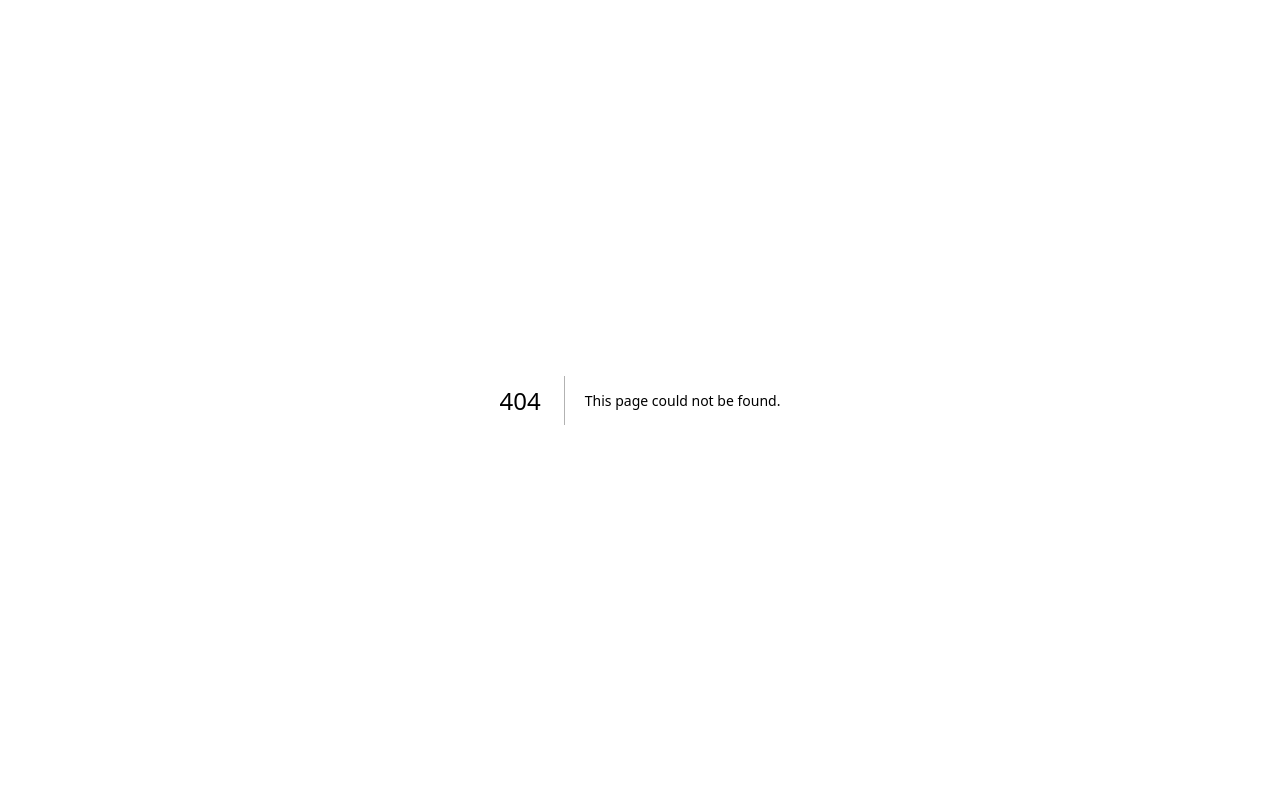
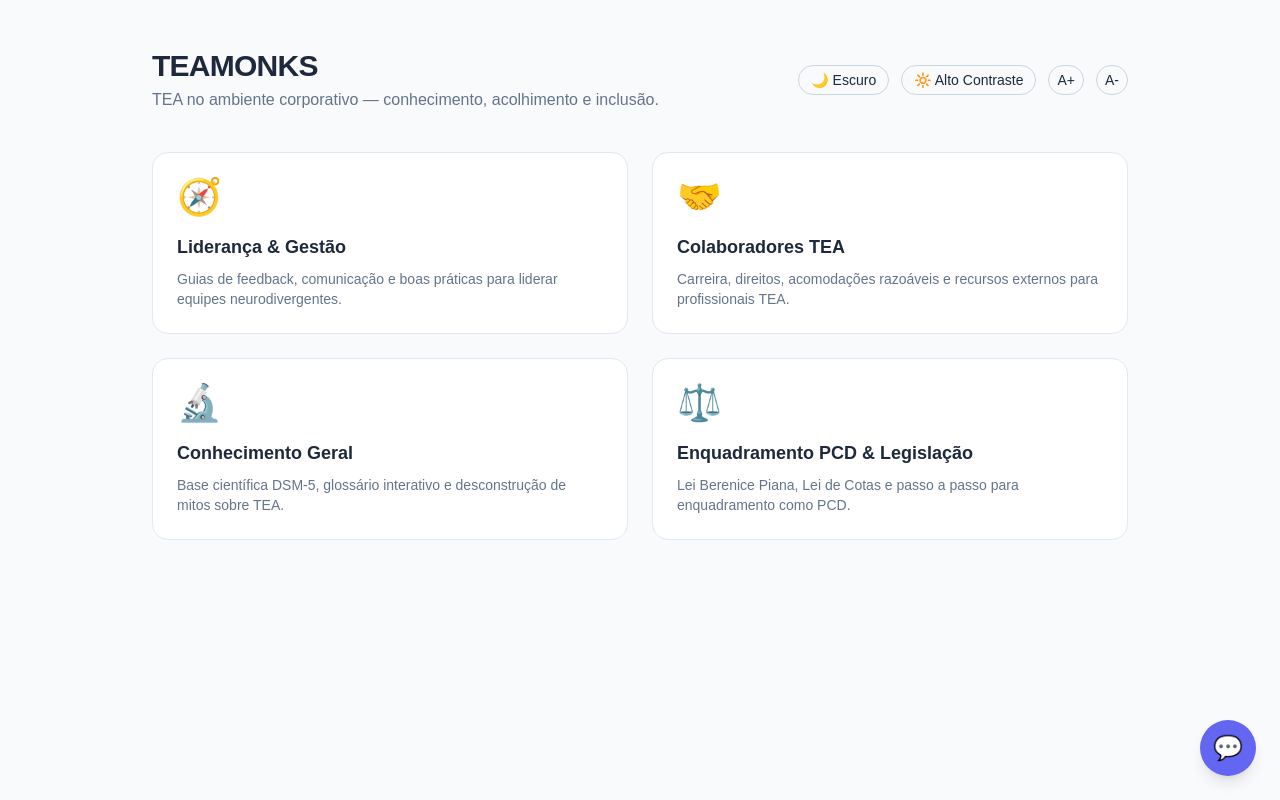
Before and after one commit to amoradevs/teamonks, a Next.js app: page /teamonks in a window 1280 px wide. Before the commit this address had no page. Built offline with nearby package versions, Linux system fonts and the light colour scheme.

Commit message:
feat: initial setup — Next.js base, TEAMONKS components e docs [Story 6.1]

```diff
--- /dev/null
+++ b/src/app/teamonks/layout.tsx
@@ -0,0 +1,16 @@
+import type { Metadata } from "next";
+import "@/styles/teamonks-theme.css";
+
+export const metadata: Metadata = {
+  title: "TEAMONKS — TEA no Ambiente Corporativo",
+  description:
+    "Hub de inteligência e acolhimento focado em TEA no contexto corporativo.",
+};
+
+export default function TeamonksLayout({
+  children,
+}: {
+  children: React.ReactNode;
+}) {
+  return <div className="min-h-screen bg-[var(--color-surface)] text-[var(--color-text)]">{children}</div>;
+}
--- /dev/null
+++ b/src/app/teamonks/page.tsx
@@ -0,0 +1,65 @@
+import { CategoryCard } from "@/components/teamonks/CategoryCard";
+import { AccessibilityControls } from "@/components/teamonks/AccessibilityControls";
+import { ContactWidget } from "@/components/teamonks/ContactWidget";
+
+const PILLARS = [
+  {
+    title: "Liderança & Gestão",
+    description:
+      "Guias de feedback, comunicação e boas práticas para liderar equipes neurodivergentes.",
+    icon: "🧭",
+    href: "/teamonks/lideranca",
+    color: "indigo",
+  },
+  {
+    title: "Colaboradores TEA",
+    description:
+      "Carreira, direitos, acomodações razoáveis e recursos externos para profissionais TEA.",
+    icon: "🤝",
+    href: "/teamonks/colaboradores",
+    color: "violet",
+  },
+  {
+    title: "Conhecimento Geral",
+    description:
+      "Base científica DSM-5, glossário interativo e desconstrução de mitos sobre TEA.",
+    icon: "🔬",
+    href: "/teamonks/conhecimento",
+    color: "emerald",
+  },
+  {
+    title: "Enquadramento PCD & Legislação",
+    description:
+      "Lei Berenice Piana, Lei de Cotas e passo a passo para enquadramento como PCD.",
+    icon: "⚖️",
+    href: "/teamonks/legislacao",
+    color: "sky",
+  },
+];
+
+export default function TeamonksHome() {
+  return (
+    <main className="max-w-5xl mx-auto px-6 py-12">
+      {/* Header */}
+      <header className="flex items-center justify-between mb-10">
+        <div>
+          <h1 className="text-3xl font-bold tracking-tight">TEAMONKS</h1>
+          <p className="text-[var(--color-muted)] mt-1">
+            TEA no ambiente corporativo — conhecimento, acolhimento e inclusão.
+          </p>
+        </div>
+        <AccessibilityControls />
+      </header>
+
+      {/* Pilares */}
+      <section className="grid grid-cols-1 sm:grid-cols-2 gap-6">
+        {PILLARS.map((pillar) => (
+          <CategoryCard key={pillar.href} {...pillar} />
+        ))}
+      </section>
+
+      {/* Ponto de Apoio */}
+      <ContactWidget />
+    </main>
+  );
+}
--- /dev/null
+++ b/src/components/teamonks/AccessibilityControls.tsx
@@ -0,0 +1,62 @@
+"use client";
+
+import { useEffect, useState } from "react";
+
+export function AccessibilityControls() {
+  const [theme, setTheme] = useState<"light" | "dark">("light");
+  const [contrast, setContrast] = useState<"normal" | "high">("normal");
+  const [fontScale, setFontScale] = useState(1);
+
+  useEffect(() => {
+    const stored = localStorage.getItem("teamonks-a11y");
+    if (stored) {
+      const prefs = JSON.parse(stored);
+      setTheme(prefs.theme ?? "light");
+      setContrast(prefs.contrast ?? "normal");
+      setFontScale(prefs.fontScale ?? 1);
+    }
+  }, []);
+
+  useEffect(() => {
+    document.documentElement.dataset.theme = theme;
+    document.documentElement.dataset.contrast = contrast;
+    document.documentElement.style.setProperty("--font-scale", String(fontScale));
+    localStorage.setItem(
+      "teamonks-a11y",
+      JSON.stringify({ theme, contrast, fontScale })
+    );
+  }, [theme, contrast, fontScale]);
+
+  return (
+    <div className="flex items-center gap-3 text-sm">
+      <button
+        onClick={() => setTheme(theme === "light" ? "dark" : "light")}
+        className="px-3 py-1 rounded-full border border-slate-300 hover:bg-slate-100 dark:hover:bg-slate-700 transition"
+        aria-label="Alternar modo escuro"
+      >
+        {theme === "light" ? "🌙 Escuro" : "☀️ Claro"}
+      </button>
+      <button
+        onClick={() => setContrast(contrast === "normal" ? "high" : "normal")}
+        className="px-3 py-1 rounded-full border border-slate-300 hover:bg-slate-100 dark:hover:bg-slate-700 transition"
+        aria-label="Alternar alto contraste"
+      >
+        {contrast === "normal" ? "🔆 Alto Contraste" : "🔅 Normal"}
+      </button>
+      <button
+        onClick={() => setFontScale(Math.min(fontScale + 0.1, 1.5))}
+        className="px-2 py-1 rounded-full border border-slate-300 hover:bg-slate-100 dark:hover:bg-slate-700 transition"
+        aria-label="Aumentar fonte"
+      >
+        A+
+      </button>
+      <button
+        onClick={() => setFontScale(Math.max(fontScale - 0.1, 0.8))}
+        className="px-2 py-1 rounded-full border border-slate-300 hover:bg-slate-100 dark:hover:bg-slate-700 transition"
+        aria-label="Diminuir fonte"
+      >
+        A-
+      </button>
+    </div>
+  );
+}
--- /dev/null
+++ b/src/components/teamonks/CategoryCard.tsx
@@ -0,0 +1,22 @@
+interface CategoryCardProps {
+  title: string;
+  description: string;
+  icon: string;
+  href: string;
+  color: string;
+}
+
+export function CategoryCard({ title, description, icon, href, color }: CategoryCardProps) {
+  return (
+    <a
+      href={href}
+      className={`block rounded-2xl p-6 border border-slate-200 dark:border-slate-700 hover:shadow-lg transition-all duration-200 bg-white dark:bg-slate-800 group`}
+    >
+      <div className={`text-4xl mb-4`}>{icon}</div>
+      <h2 className="text-lg font-semibold mb-2 group-hover:text-[var(--color-primary)] transition-colors">
+        {title}
+      </h2>
+      <p className="text-sm text-[var(--color-muted)]">{description}</p>
+    </a>
+  );
+}
--- /dev/null
+++ b/src/components/teamonks/ContactWidget.tsx
@@ -0,0 +1,34 @@
+"use client";
+
+import { useState } from "react";
+
+export function ContactWidget() {
+  const [open, setOpen] = useState(false);
+
+  return (
+    <>
+      <button
+        onClick={() => setOpen(!open)}
+        className="fixed bottom-6 right-6 w-14 h-14 rounded-full bg-[var(--color-primary)] text-white shadow-lg flex items-center justify-center text-2xl hover:scale-110 transition-transform z-50"
+        aria-label="Ponto de Apoio — Contato"
+      >
+        💬
+      </button>
+
+      {open && (
+        <div className="fixed bottom-24 right-6 w-72 bg-white dark:bg-slate-800 rounded-2xl shadow-xl border border-slate-200 dark:border-slate-700 p-5 z-50">
+          <h3 className="font-semibold text-base mb-2">Ponto de Apoio</h3>
+          <p className="text-sm text-[var(--color-muted)] mb-4">
+            Fale com o RH ou com nosso especialista em neurodiversidade.
+          </p>
+          <a
+            href="mailto:rh@empresa.com"
+            className="block text-center py-2 rounded-xl bg-[var(--color-primary)] text-white text-sm font-medium hover:opacity-90 transition"
+          >
+            Enviar e-mail para o RH
+          </a>
+        </div>
+      )}
+    </>
+  );
+}
--- /dev/null
+++ b/src/styles/teamonks-theme.css
@@ -0,0 +1,26 @@
+/* TEAMONKS — Design Tokens */
+:root {
+  --color-primary: #6366f1;    /* Índigo suave */
+  --color-secondary: #8b5cf6;  /* Violeta */
+  --color-accent: #10b981;     /* Verde esmeralda */
+  --color-surface: #f8fafc;
+  --color-text: #1e293b;
+  --color-muted: #64748b;
+  --font-scale: 1;
+}
+
+[data-theme="dark"] {
+  --color-surface: #0f172a;
+  --color-text: #f1f5f9;
+  --color-muted: #94a3b8;
+}
+
+[data-contrast="high"] {
+  --color-primary: #4338ca;
+  --color-text: #000000;
+  --color-surface: #ffffff;
+}
+
+html {
+  font-size: calc(16px * var(--font-scale));
+}
```
Also changed, not shown: 2 other files (tests, documents, lock files or other folders).
